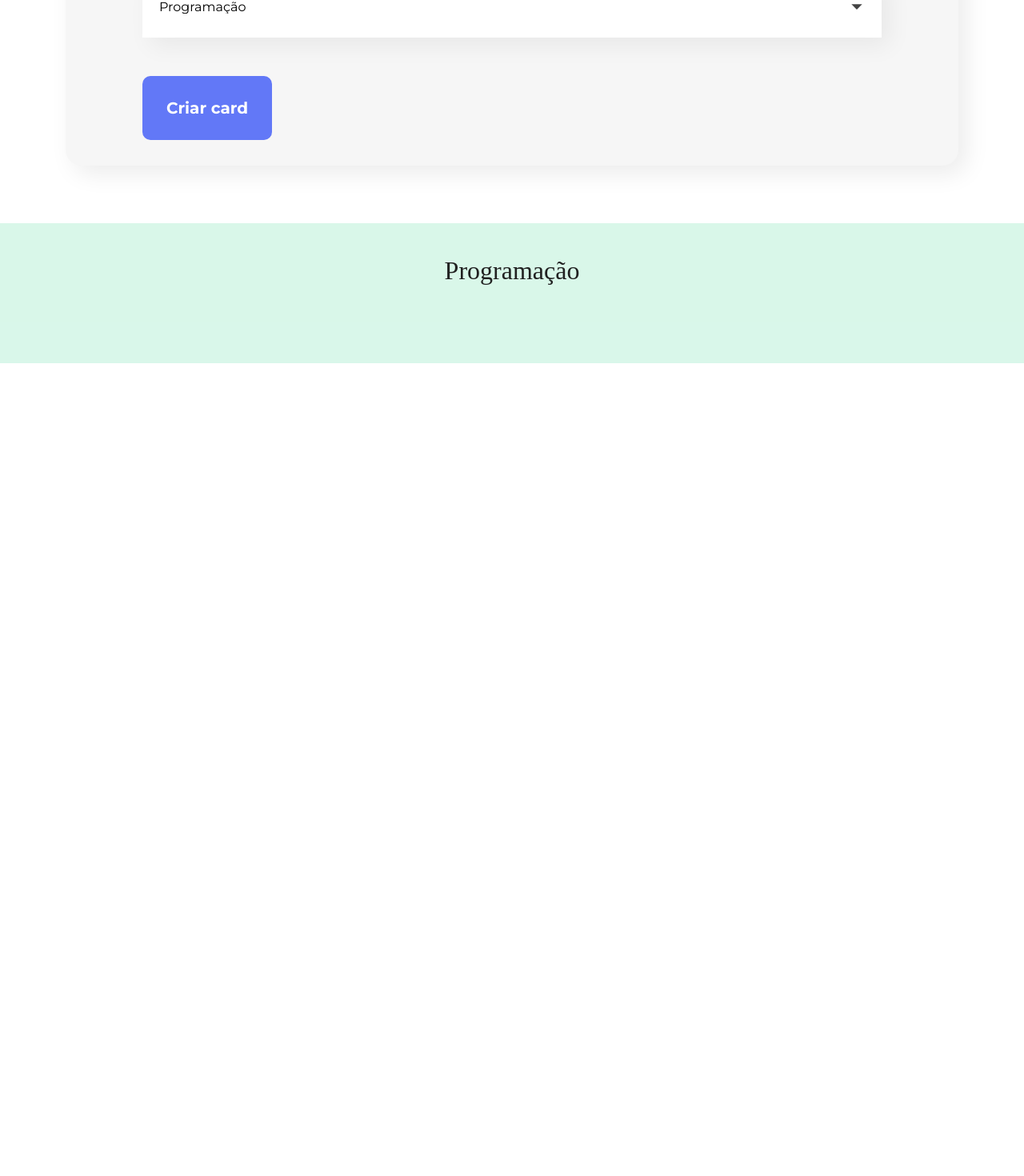
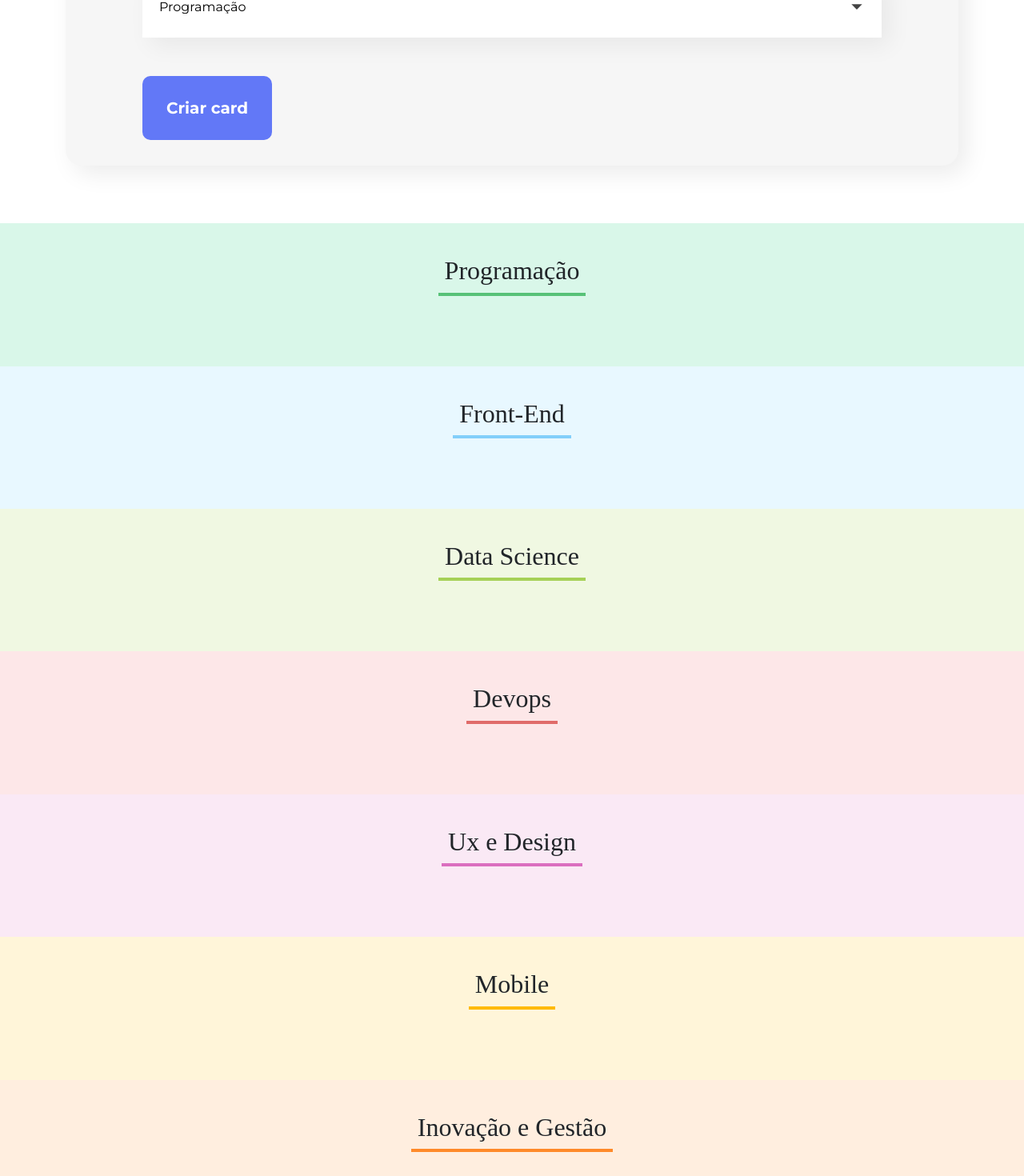
Before and after one commit to justMyTraining/react-desenvolvendo-javascript, a React (Create React App) app in the folder organo/: page / in a window 1280 px wide. Shown: the part 1123-2593 px from the top of the page at 80% size. Before the commit the page ends 1577 px from the top, so only its background shows below. Built offline with nearby package versions, Linux system fonts and the light colour scheme.

Commit message:
component - add color to collaborators container

```diff
--- a/organo/src/components/CollaboratorsContainer/CollaboratosContainer.css
+++ b/organo/src/components/CollaboratorsContainer/CollaboratosContainer.css
@@ -2,9 +2,12 @@
   background-color: #00c86f26;
 }
 .CollaboratorsContainer h2 {
-  color: #212121;
+  border-bottom: 4px solid;
   font-family: Prata;
   font-size: 32px;
   font-weight: 400;
-  text-align: center;
+  margin: auto;
+  padding: 0 8px 8px;
+  width: fit-content;
+
 }
--- a/organo/src/components/CollaboratorsContainer/Index.jsx
+++ b/organo/src/components/CollaboratorsContainer/Index.jsx
@@ -1,18 +1,26 @@
+import CollaboratorsCard from "../CollaboratorsCard/Index";
 import "./CollaboratosContainer.css";
 
 function CollaboratorsContainer(props) {
   return (
     <>
-      <section className="CollaboratorsContainer pt-4 pb-5">
-        <div className="container">
-          <div className="pt-3 pb-4">
-            <h2>Programação</h2>
+      {props.teams.map((team) => (
+        <section
+          className="CollaboratorsContainer pt-4 pb-5"
+          style={{ backgroundColor: team.colorPrimary }}
+        >
+          <div className="container">
+            <div className="pt-3 pb-4">
+              <h2 style={{ borderBottomColor: team.ColorSecondary }}>
+                {team.team}
+              </h2>
+            </div>
+            <ul className="list-unstyled">
+              <CollaboratorsCard />
+            </ul>
           </div>
-          {props.children ? (
-            <ul className="list-unstyled">{props.children}</ul>
-          ) : null}
-        </div>
-      </section>
+        </section>
+      ))}
     </>
   );
 }
--- a/organo/src/components/Index/index.jsx
+++ b/organo/src/components/Index/index.jsx
@@ -6,6 +6,45 @@ import CollaboratorsCard from "../CollaboratorsCard/Index";
 
 function Index() {
   const [collaborators, setCollaborators] = useState([]);
+
+  const formOptions = [
+    {
+      team: "Programação",
+      colorPrimary: "#D9F7E9",
+      ColorSecondary: "#57C278",
+    },
+    {
+      team: "Front-End",
+      colorPrimary: "#E8F8FF",
+      ColorSecondary: "#82CFFA",
+    },
+    {
+      team: "Data Science",
+      colorPrimary: "#F0F8E2",
+      ColorSecondary: "#A6D157",
+    },
+    {
+      team: "Devops",
+      colorPrimary: "#FDE7E8",
+      ColorSecondary: "#E06B69",
+    },
+    {
+      team: "Ux e Design",
+      colorPrimary: "#FAE9F5",
+      ColorSecondary: "#DB6EBF",
+    },
+    {
+      team: "Mobile",
+      colorPrimary: "#FFF5D9",
+      ColorSecondary: "#FFBA05",
+    },
+    {
+      team: "Inovação e Gestão",
+      colorPrimary: "#FFEEDF",
+      ColorSecondary: "#FF8A29",
+    },
+  ];
+
   const updateCollaboratorsArray = (collaborator) => {
     setCollaborators([...collaborators, collaborator]);
   };
@@ -19,9 +58,7 @@ function Index() {
       </header>
       <main>
         <Form addNewCollaborator={(e) => updateCollaboratorsArray(e)} />
-        <CollaboratorsContainer>
-          <CollaboratorsCard />
-        </CollaboratorsContainer>
+        <CollaboratorsContainer teams={formOptions} />
       </main>
     </>
   );
```
